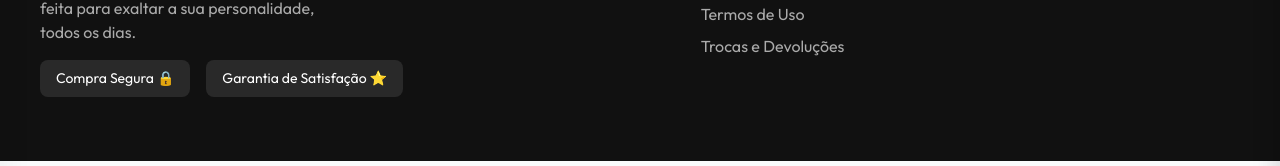
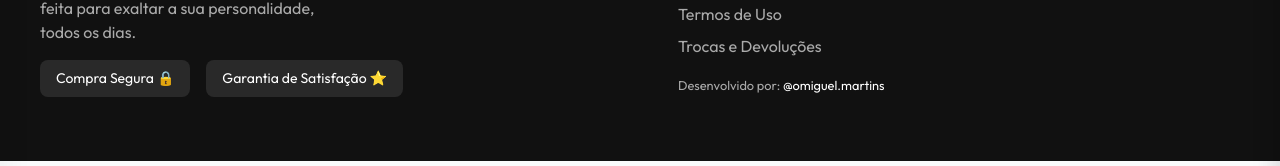
Before and after one commit to Omiguel-martins/VIBE, a React app in the folder frontend/: page / in a window 1280 px wide. Shown: the part 582-748 px from the top of the page. Built offline with nearby package versions, Linux system fonts and the light colour scheme; no server answers; the database is empty; the HTML template or start-up script is replaced by a standard one.

Commit message:
feat: Adicionar assinatura digital do desenvolvedor no rodapé

```diff
--- a/frontend/src/components/Footer.jsx
+++ b/frontend/src/components/Footer.jsx
@@ -43,6 +43,9 @@ export default function Footer() {
             <button onClick={() => setModalType('privacy')} className="footer-btn-link">Política de Privacidade</button>
             <button onClick={() => setModalType('terms')} className="footer-btn-link">Termos de Uso</button>
             <button onClick={handleWhatsApp} className="footer-btn-link">Trocas e Devoluções</button>
+          </div>
+          <div style={{ marginTop: '20px', fontSize: '0.8rem', color: '#aaa' }}>
+            Desenvolvido por: <a href="https://www.instagram.com/omiguel.martins/" target="_blank" rel="noopener noreferrer" style={{ color: '#fff', textDecoration: 'none' }}>@omiguel.martins</a>
           </div>
         </div>
         <div className="footer-section">
```
